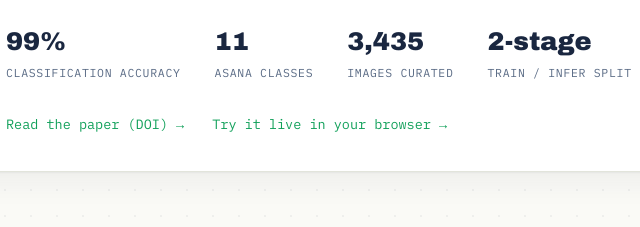
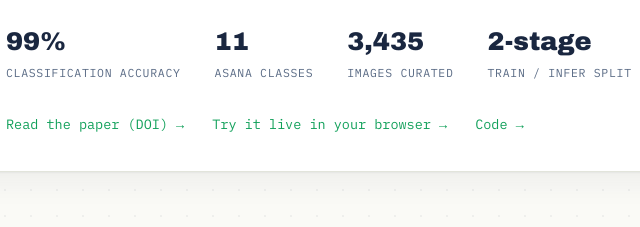
Before and after one commit to Axwolf13/axwolf13.github.io, a plain HTML site: page index.html in a window 1280 px wide. Shown: the part 1253-1480 px from the top of the page, 190-830 px from the left. Drawn offline with Linux system fonts and the light colour scheme.

Commit message:
Link paper code repo from publication card

```diff
--- a/index.html
+++ b/index.html
@@ -122,6 +122,7 @@
         <div class="links">
           <a class="textlink" href="https://doi.org/10.1007/s12046-025-02788-w" target="_blank" rel="noopener">Read the paper (DOI) →</a>
           <a class="textlink" href="demo/">Try it live in your browser →</a>
+          <a class="textlink" href="https://github.com/Axwolf13/pose-estimation-movenet" target="_blank" rel="noopener">Code →</a>
         </div>
       </div>
     </section>
```
